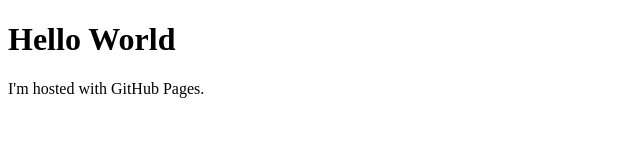
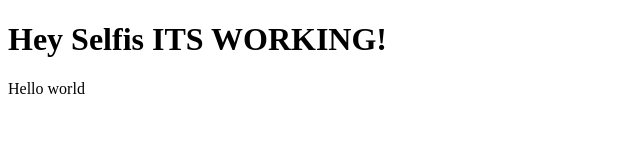
Before and after one commit to DaytimeCoderr/thatscool.github.io, a plain HTML site: page index.html in a window 1280 px wide. Shown: the whole page, without its empty margins (0-640 px from the left). Drawn offline with Linux system fonts and the light colour scheme.

Commit message:
Update index.html

```diff
--- a/index.html
+++ b/index.html
@@ -1,7 +1,7 @@
 <!DOCTYPE html>
 <html>
 <body>
-<h1>Hello World</h1>
-<p>I'm hosted with GitHub Pages.</p>
+<h1>Hey Selfis ITS WORKING!</h1>
+<p>Hello world</p>
 </body>
 </html>
```
